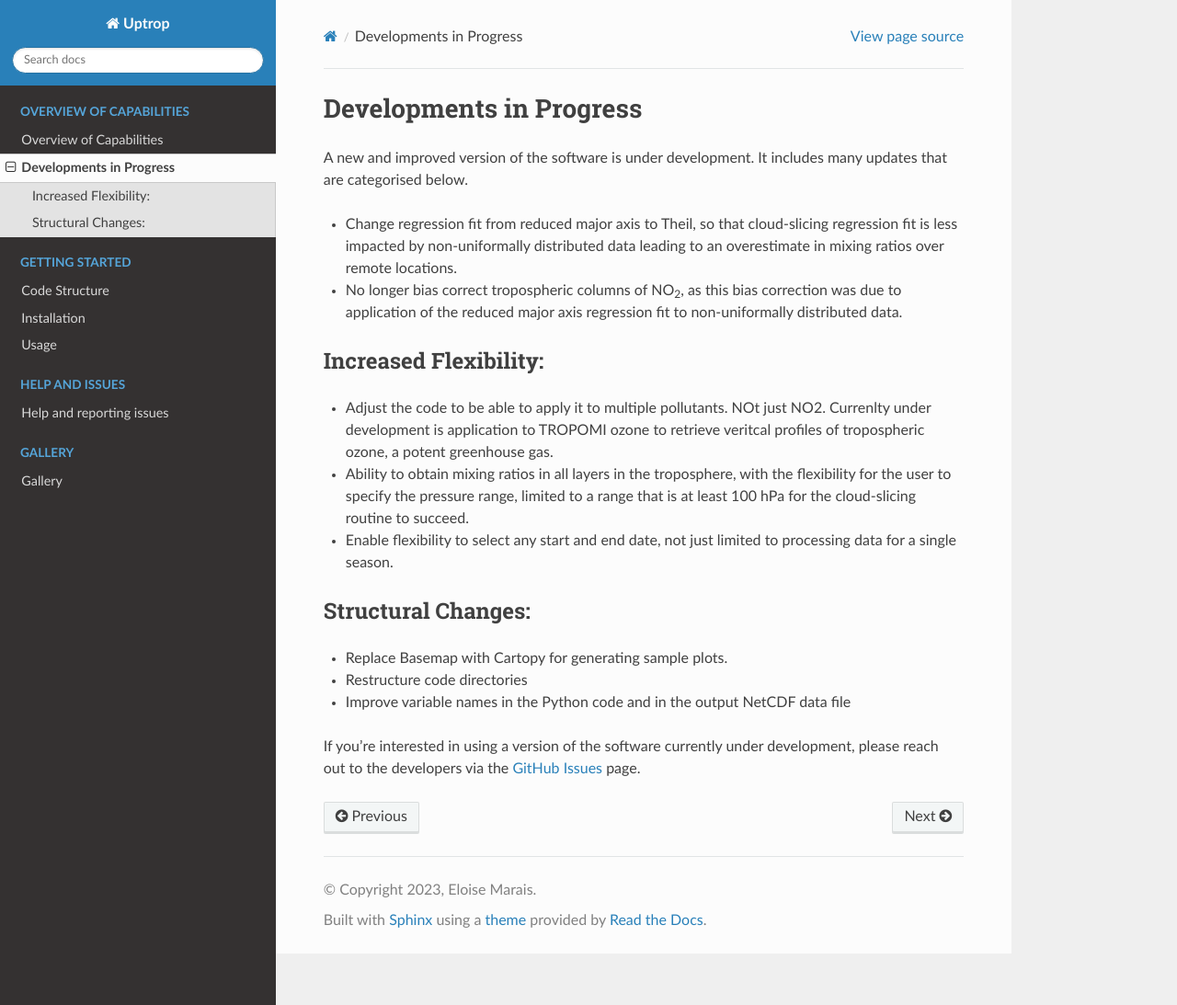
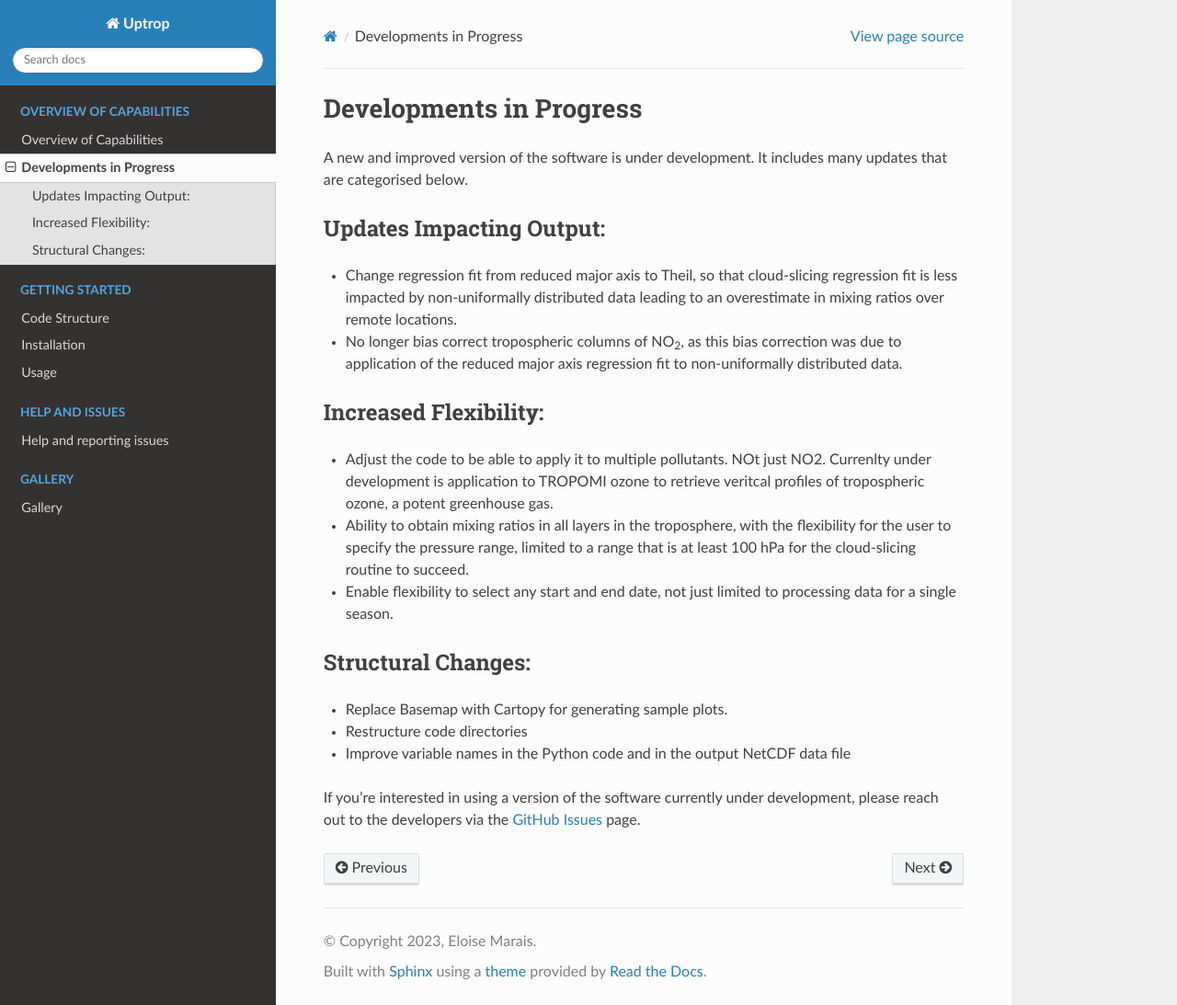
Before and after one commit to eamarais/erc-uptrop, a Sphinx documentation site: the page built from docs/source/Developments-in-progress.rst, in a window 1280 px wide and 1093 px high. Shown: the whole window at 92% size. Built offline with Sphinx 7.4.7 and the Read the Docs theme 2.0.0, drawn with Linux system fonts in a browser that asks for light colours.

Commit message:
Update Developments-in-progress.rst

```diff
--- a/docs/source/Developments-in-progress.rst
+++ b/docs/source/Developments-in-progress.rst
@@ -3,17 +3,17 @@ Developments in Progress
 
 A new and improved version of the software is under development. It includes many updates that are categorised below.
 
-=============================
-Updates the Impact the Data:
+============================
+Updates Impacting Output:
 ============================
 
 * Change regression fit from reduced major axis to Theil, so that cloud-slicing regression fit is less impacted by non-uniformally distributed data leading to an overestimate in mixing ratios over remote locations.
 
 * No longer bias correct tropospheric columns of NO\ :sub:`2`, as this bias correction was due to application of the reduced major axis regression fit to non-uniformally distributed data.
 
-====================
+======================
 Increased Flexibility:
-====================
+======================
 
 * Adjust the code to be able to apply it to multiple pollutants. NOt just NO2. Currenlty under development is application to TROPOMI ozone to retrieve veritcal profiles of tropospheric ozone, a potent greenhouse gas.
 
```
